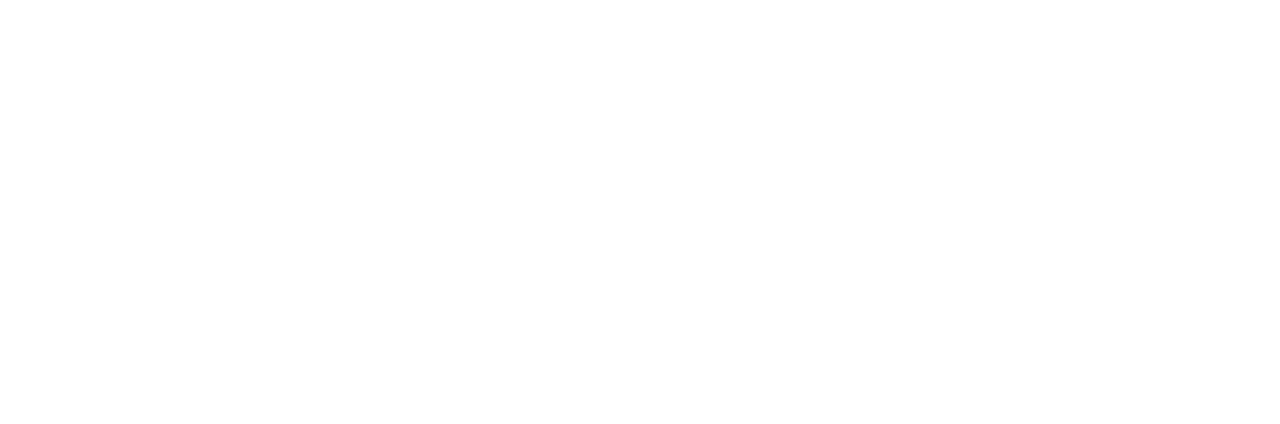
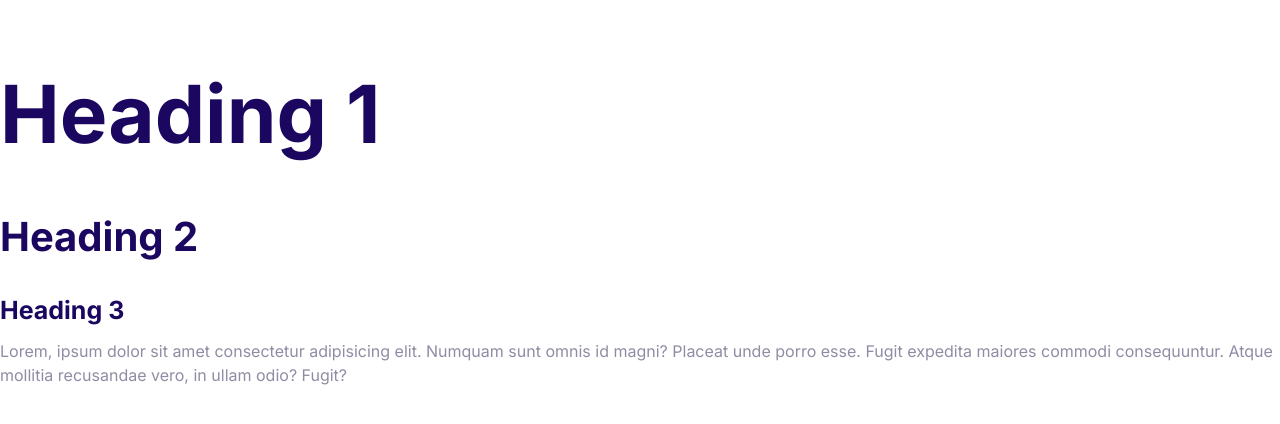
Before and after one commit to jinalbabariya/CLOUDJ, a plain HTML site: page index.html in a window 1280 px wide. Drawn offline with Linux system fonts and the light colour scheme.

Commit message:
define fonts(typo) of site

```diff
--- a/CSS/stylee.css
+++ b/CSS/stylee.css
@@ -5,3 +5,53 @@
     --color-headings:#1b0760;
     --color-body:#918ca4;
 }
+/* typography */
+
+html{
+    /* rem resetes at 10px */
+    font-size: 62.5%;
+}
+
+body{
+    font-family: Inter,Arial, Helvetica, sans-serif;
+    font-size: 2.5rem;
+    line-height: 1.5;
+    color: var(--color-body);
+}
+
+h1,h2,h3{
+    color: var(--color-headings);
+    margin-bottom: 1rem;
+}
+
+h1{
+    font-size: 6rem;
+}
+
+h2{
+    font-size: 4rem;
+}
+
+h3{
+    font-size: 3rem;
+
+}
+
+p{
+    margin-top: 0rem;
+}
+
+@media screen and (min-width: 1024px) {
+    body{
+        font-size: 1.6rem;
+    }
+    h1{
+        font-size: 8rem;
+    }
+    h2{
+        font-size: 4rem;
+    }
+    h3{
+        font-size: 2.5rem;
+    }
+}
--- a/index.html
+++ b/index.html
@@ -6,12 +6,20 @@
     <meta http-equiv="X-UA-Compatible" content="IE=edge">
     <meta name="viewport" content="width=device-width, initial-scale=1.0">
     <title>Document</title>
+    <link rel="preconnect" href="https://fonts.gstatic.com">
+    <link href="https://fonts.googleapis.com/css2?family=Inter:wght@400;700&display=swap" rel="stylesheet">
     <link rel="stylesheet" href="CSS/normalize.css">
     <link rel="stylesheet" href="CSS/stylee.css">
 </head>
 
 <body>
-
+    <h1>Heading 1</h1>
+    <h2>Heading 2</h2>
+    <h3>Heading 3</h3>
+    <p>
+        Lorem, ipsum dolor sit amet consectetur adipisicing elit. Numquam sunt omnis id magni? Placeat unde porro esse.
+        Fugit expedita maiores commodi consequuntur. Atque mollitia recusandae vero, in ullam odio? Fugit?
+    </p>
 </body>
 
 </html>
```
